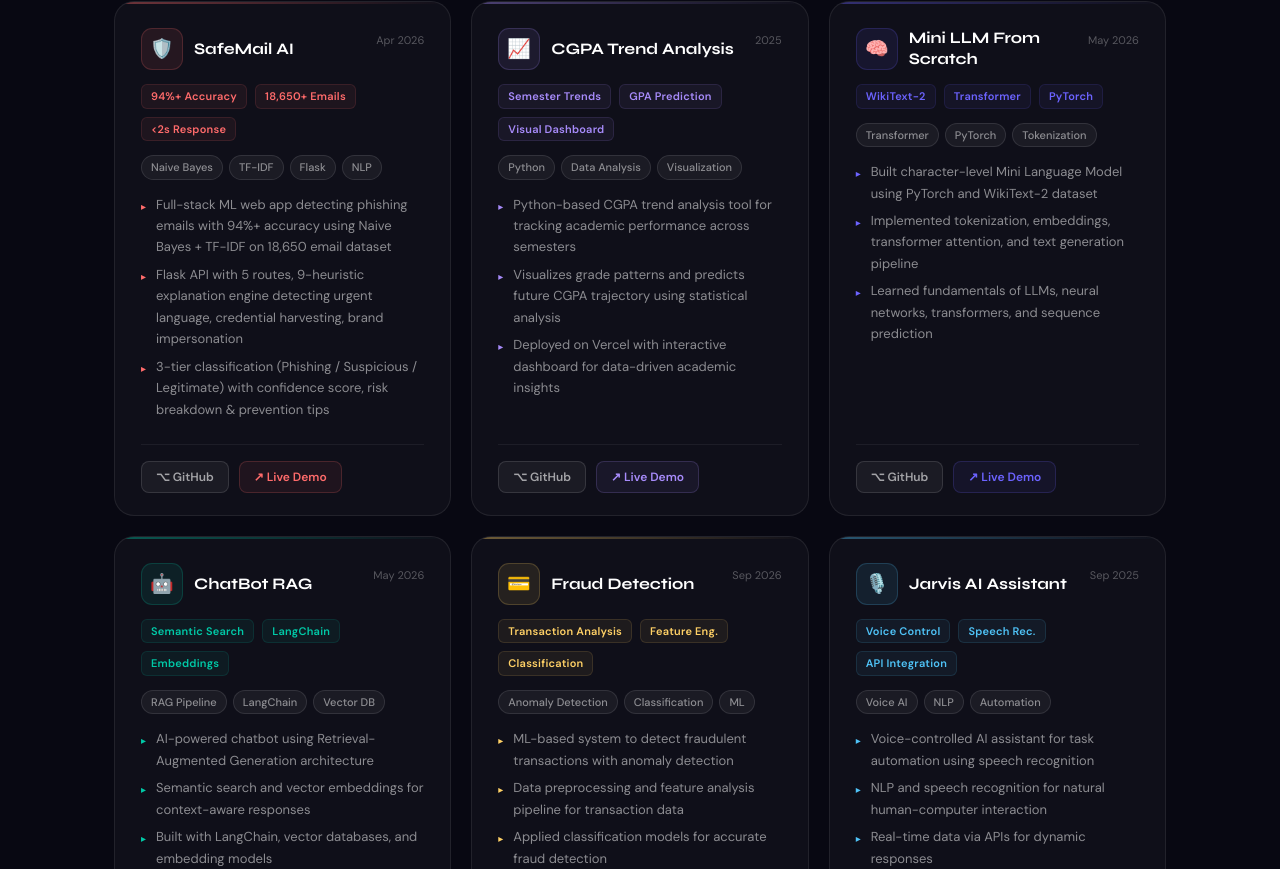
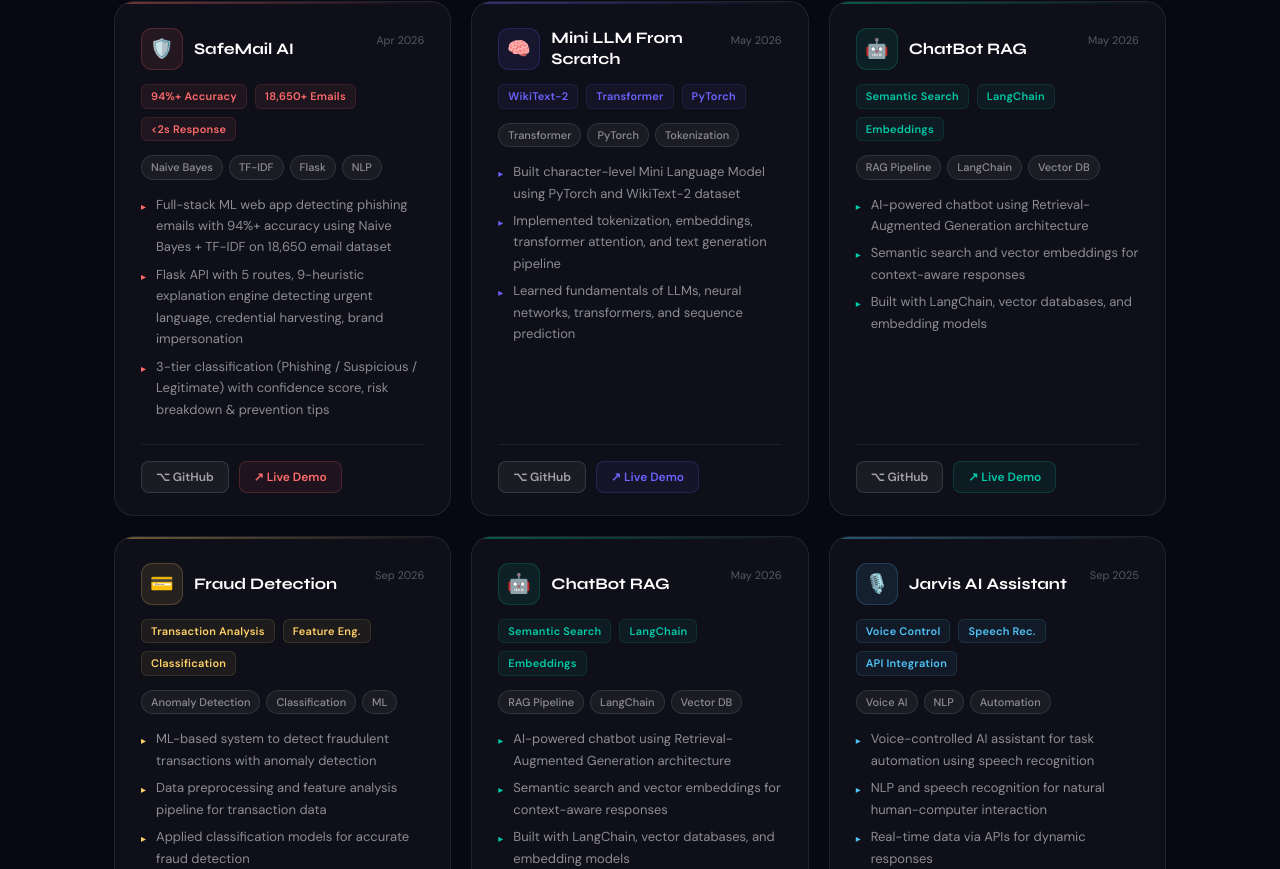
Before and after one commit to dwivediadarsh496-commits/Portfolio, a React app: page / in a window 1280 px wide. Shown: the part 1371-2240 px from the top of the page. Built offline with nearby package versions, Linux system fonts and the light colour scheme; the HTML template or start-up script is replaced by a standard one.

Commit message:
Update project listings in App.jsx
Removed CGPA Trend Analysis project and added ChatBot RAG project.

```diff
--- a/src/App.jsx
+++ b/src/App.jsx
@@ -19,21 +19,7 @@ const PROJECTS = [
       "3-tier classification (Phishing / Suspicious / Legitimate) with confidence score, risk breakdown & prevention tips",
     ],
   },
-  {
-    title: "CGPA Trend Analysis",
-    tags: ["Python", "Data Analysis", "Visualization"],
-    date: "2025",
-    color: "#A78BFA",
-    icon: "📈",
-    github: "https://github.com/dwivediadarsh496-commits/-CGPA-Trend-Analysis",
-    live: "https://huggingface.co/spaces/AdarshRani/cgpa-trend-analysis-gradio",
-    stats: ["Semester Trends", "GPA Prediction", "Visual Dashboard"],
-    bullets: [
-      "Python-based CGPA trend analysis tool for tracking academic performance across semesters",
-      "Visualizes grade patterns and predicts future CGPA trajectory using statistical analysis",
-      "Deployed on Vercel with interactive dashboard for data-driven academic insights",
-    ],
-  },
+
   {
     title: "Mini LLM From Scratch",
     tags: ["Transformer", "PyTorch", "Tokenization"],
@@ -77,6 +63,21 @@ const PROJECTS = [
       "ML-based system to detect fraudulent transactions with anomaly detection",
       "Data preprocessing and feature analysis pipeline for transaction data",
       "Applied classification models for accurate fraud detection",
+    ],
+  },
+  {
+    title: "ChatBot RAG",
+    tags: ["RAG Pipeline", "LangChain", "Vector DB"],
+    date: "May 2026",
+    color: "#00C9A7",
+    icon: "🤖",
+    github: null,
+    live: null,
+    stats: ["Semantic Search", "LangChain", "Embeddings"],
+    bullets: [
+      "AI-powered chatbot using Retrieval-Augmented Generation architecture",
+      "Semantic search and vector embeddings for context-aware responses",
+      "Built with LangChain, vector databases, and embedding models",
     ],
   },
   {
```
